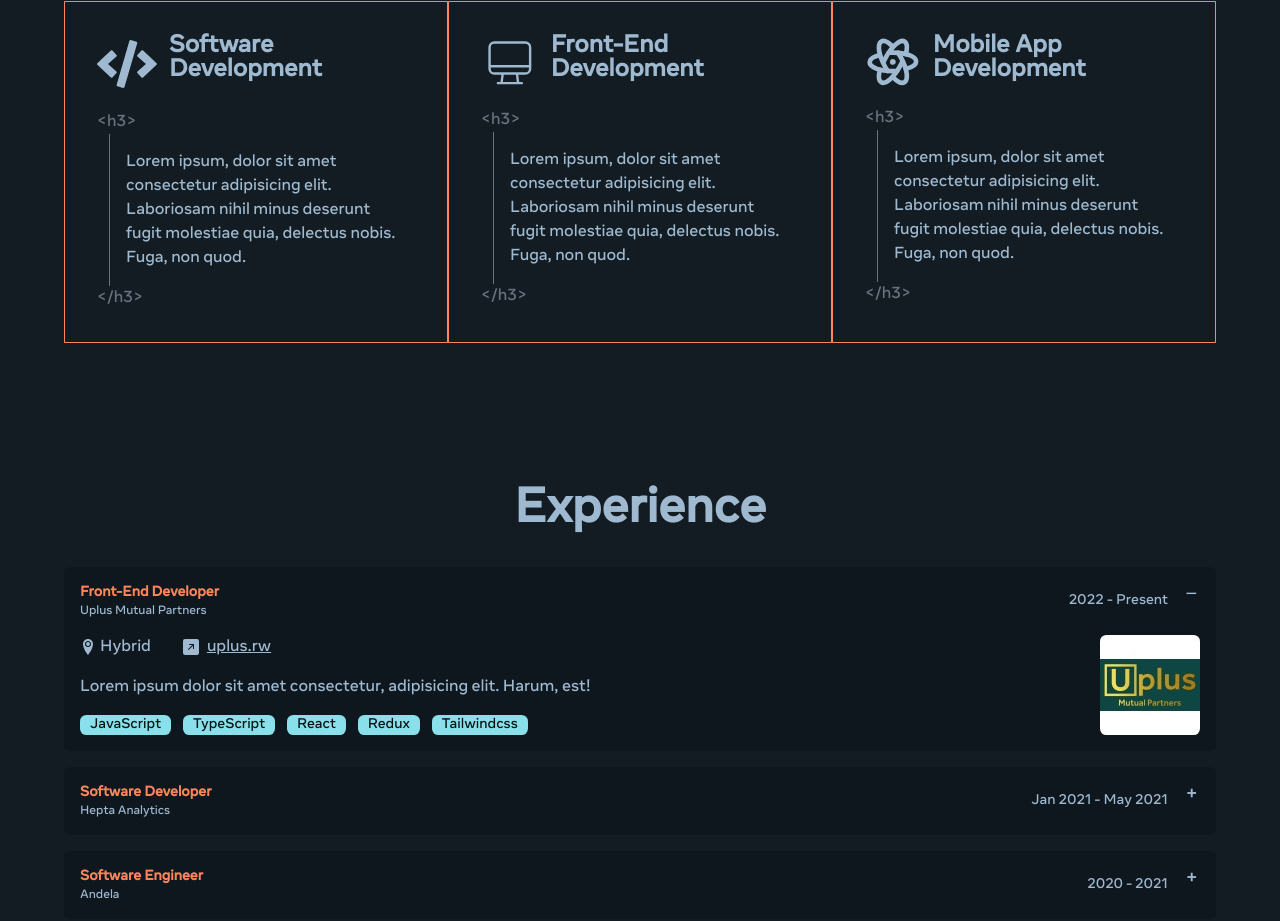
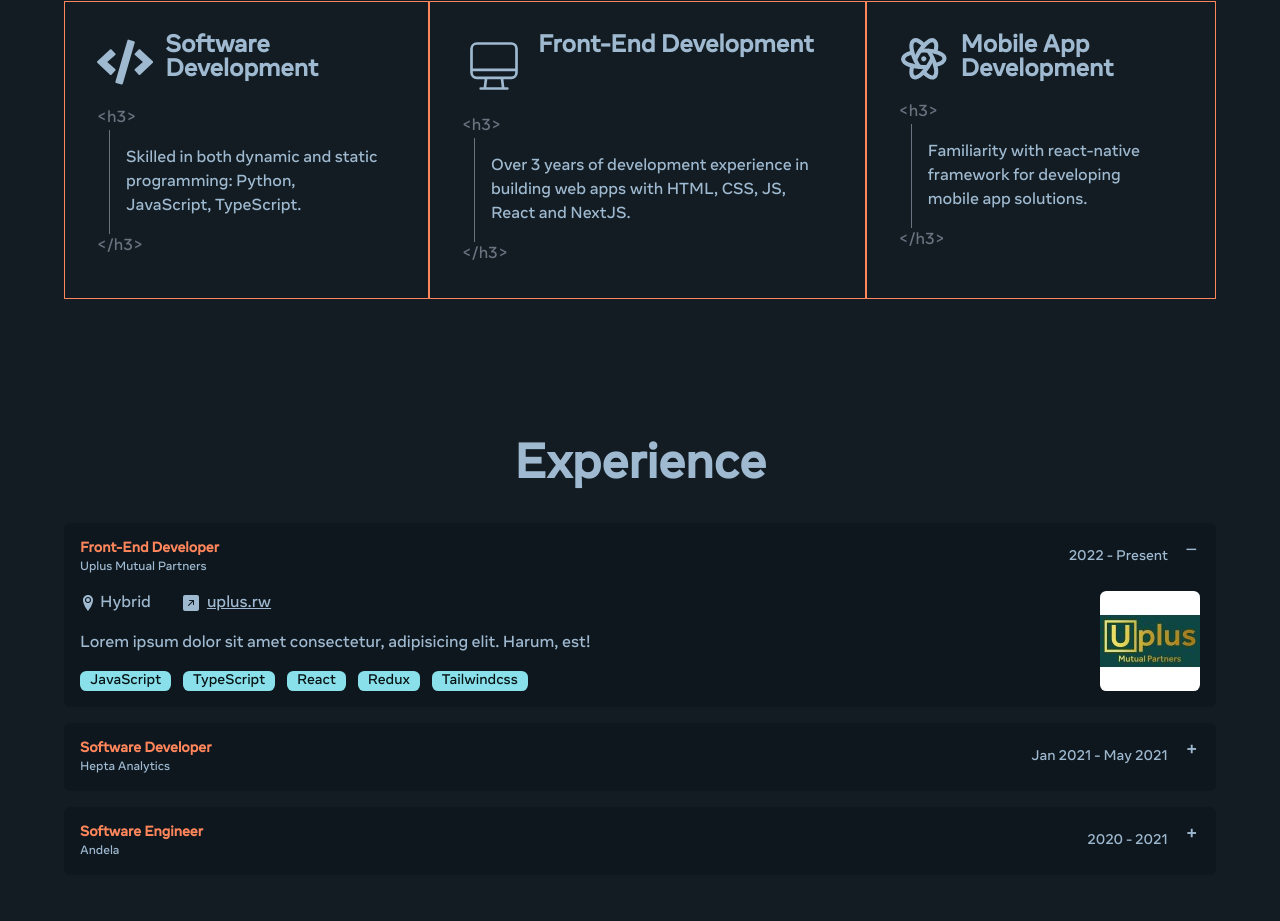
Before and after one commit to Cherubln/cherubln.github.io, a React (Vite) app: page / in a window 1280 px wide. Shown: the part 959-1880 px from the top of the page. Built offline with nearby package versions, Linux system fonts and the light colour scheme.

Commit message:
add skills description

```diff
--- a/src/pages/Skills.tsx
+++ b/src/pages/Skills.tsx
@@ -20,9 +20,8 @@ const Skills = () => {
             <p className="flex flex-col">
               <span className="text-gray-500"> &lt;h3&gt; </span>
               <span className="ml-3 p-4 border-l border-gray-500">
-                Lorem ipsum, dolor sit amet consectetur adipisicing elit.
-                Laboriosam nihil minus deserunt fugit molestiae quia, delectus
-                nobis. Fuga, non quod.
+                Skilled in both dynamic and static programming: Python,
+                JavaScript, TypeScript.
               </span>
               <span className="text-gray-500">&lt;/h3&gt;</span>
             </p>
@@ -39,9 +38,8 @@ const Skills = () => {
             <p className="flex flex-col">
               <span className="text-gray-500"> &lt;h3&gt; </span>
               <span className="ml-3 p-4 border-l border-gray-500">
-                Lorem ipsum, dolor sit amet consectetur adipisicing elit.
-                Laboriosam nihil minus deserunt fugit molestiae quia, delectus
-                nobis. Fuga, non quod.
+                Over 3 years of development experience in building web apps with
+                HTML, CSS, JS, React and NextJS.
               </span>
               <span className="text-gray-500">&lt;/h3&gt;</span>
             </p>
@@ -58,9 +56,8 @@ const Skills = () => {
             <p className="flex flex-col">
               <span className="text-gray-500"> &lt;h3&gt; </span>
               <span className="ml-3 p-4 border-l border-gray-500">
-                Lorem ipsum, dolor sit amet consectetur adipisicing elit.
-                Laboriosam nihil minus deserunt fugit molestiae quia, delectus
-                nobis. Fuga, non quod.
+                Familiarity with react-native framework for developing mobile
+                app solutions.
               </span>
               <span className="text-gray-500">&lt;/h3&gt;</span>
             </p>
```
